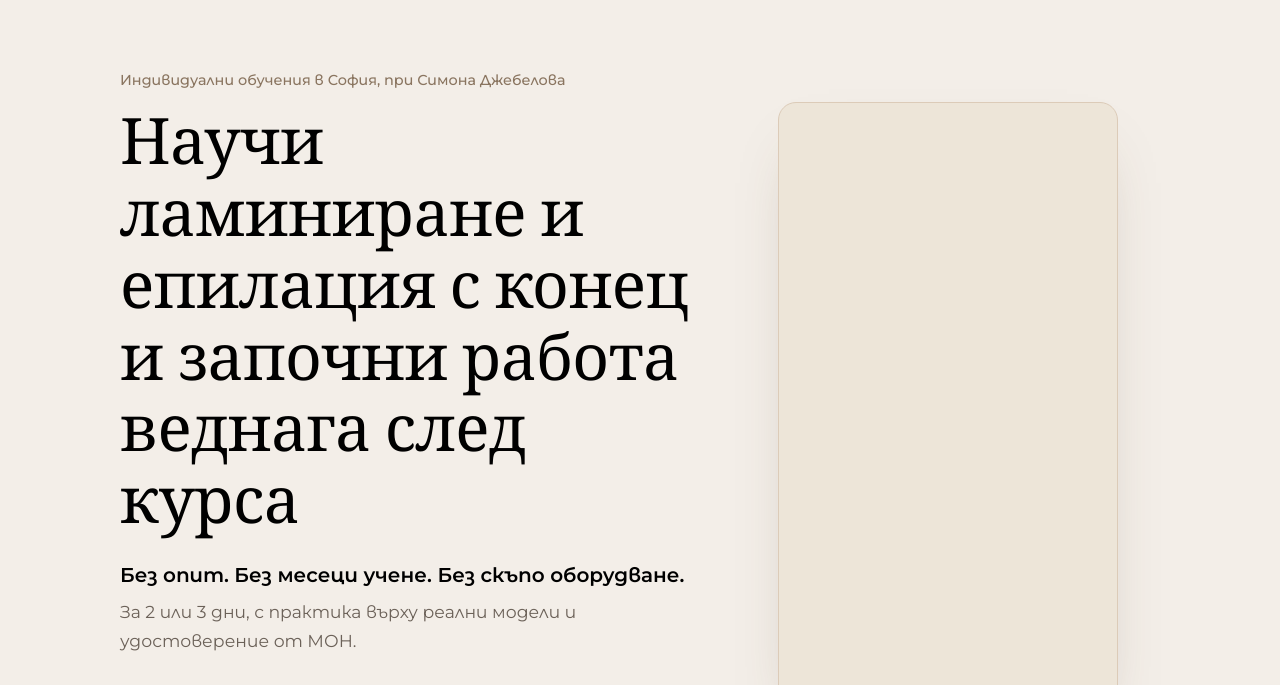
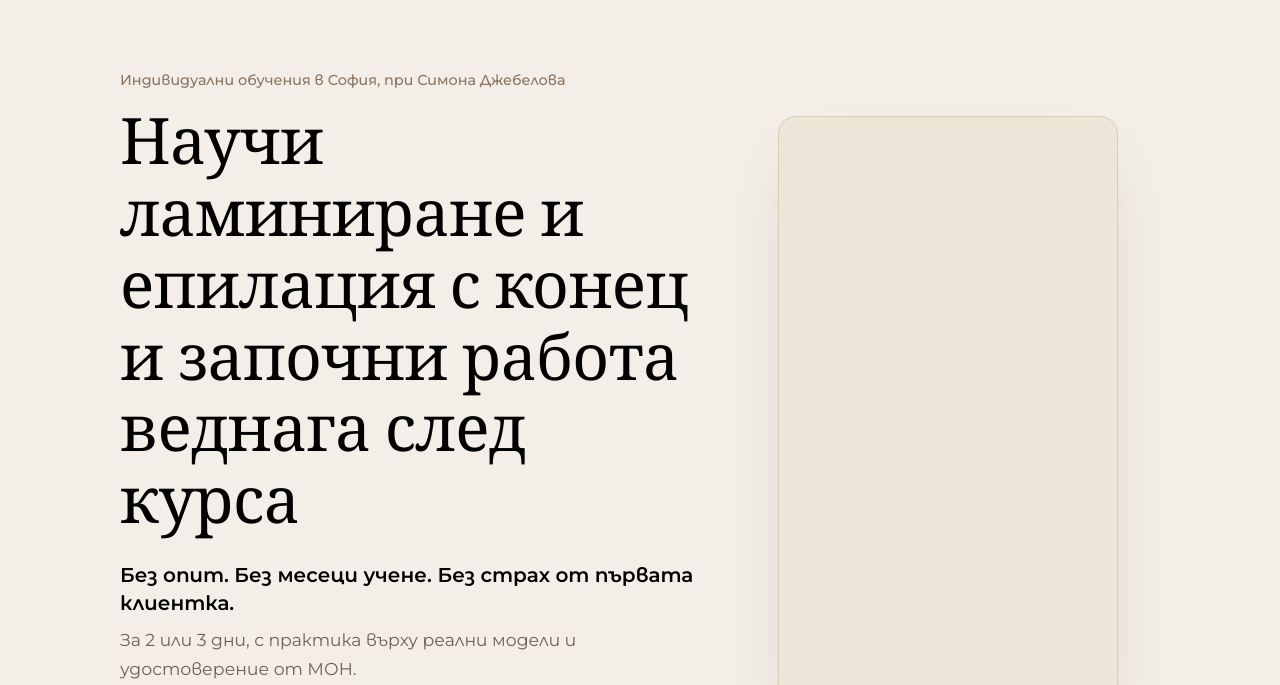
Before and after one commit to simonadzhebelova/Simona-brows, a plain HTML site: page kurs/index.html in a window 1280 px wide. Shown: the part 77-762 px from the top of the page. Drawn offline with nearby package versions, Linux system fonts and the light colour scheme.

Commit message:
„Без страх от първата клиентка“ в подзаглавието

```diff
--- a/kurs/index.html
+++ b/kurs/index.html
@@ -30,8 +30,8 @@
       <div>
         <p class="hero__kicker">Индивидуални обучения в София, при Симона Джебелова</p>
         <h1>Научи ламиниране и епилация с конец и започни работа веднага след курса</h1>
-        <!-- Подзаглавието отговаря на трите най-чести страха: опит, време и пари. За конеца стига конец, а при ламинирането стартовият пакет е включен. -->
-        <p class="hero__without">Без опит. Без месеци учене. Без скъпо оборудване.</p>
+        <!-- Подзаглавието отговаря на трите най-чести страха: опит, време и „ще се справя ли“. Последното е от думите на Мария: „останах приятно изненадана от себе си“. -->
+        <p class="hero__without">Без опит. Без месеци учене. Без страх от първата клиентка.</p>
         <p class="hero__sub">За 2 или 3 дни, с практика върху реални модели и удостоверение от МОН.</p>
         <div class="hero__cta">
           <a class="btn btn--dark" href="/kurs/zapis/">Запиши се за курс</a>
```
